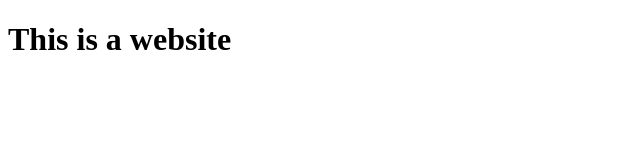
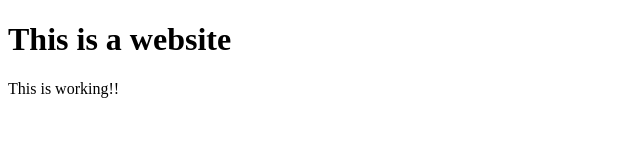
Before and after one commit to KushalAlla/coursera-full_stack, a plain HTML site: page site/index.html in a window 1280 px wide. Shown: the whole page, without its empty margins (0-640 px from the left). Drawn offline with Linux system fonts and the light colour scheme.

Commit message:
Small changes

```diff
--- a/site/index.html
+++ b/site/index.html
@@ -7,5 +7,6 @@
   </head>
   <body>
     <h1>This is a website</h1>
+    <p>This is working!!</p>
   </body>
 </html>
```
